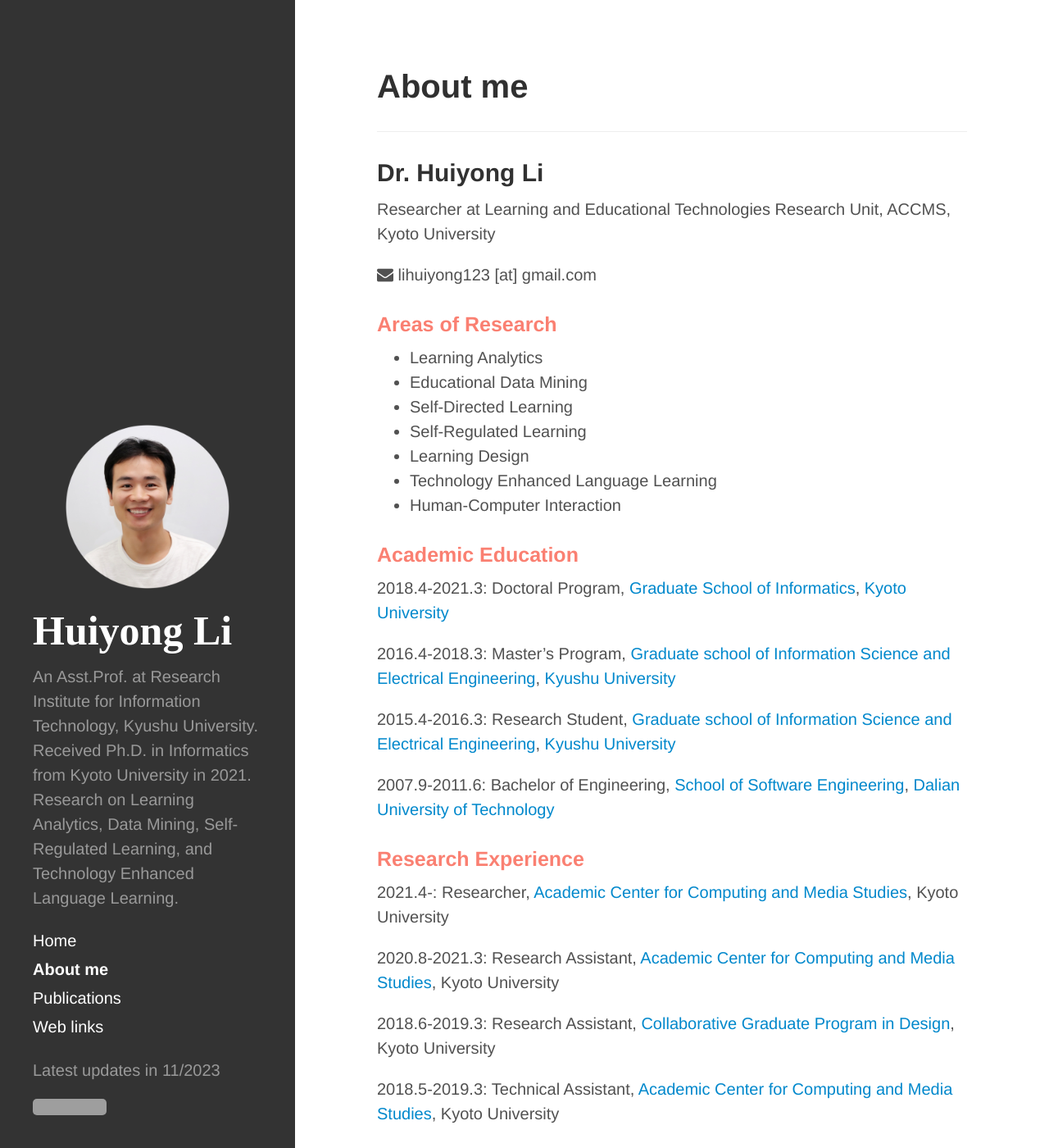
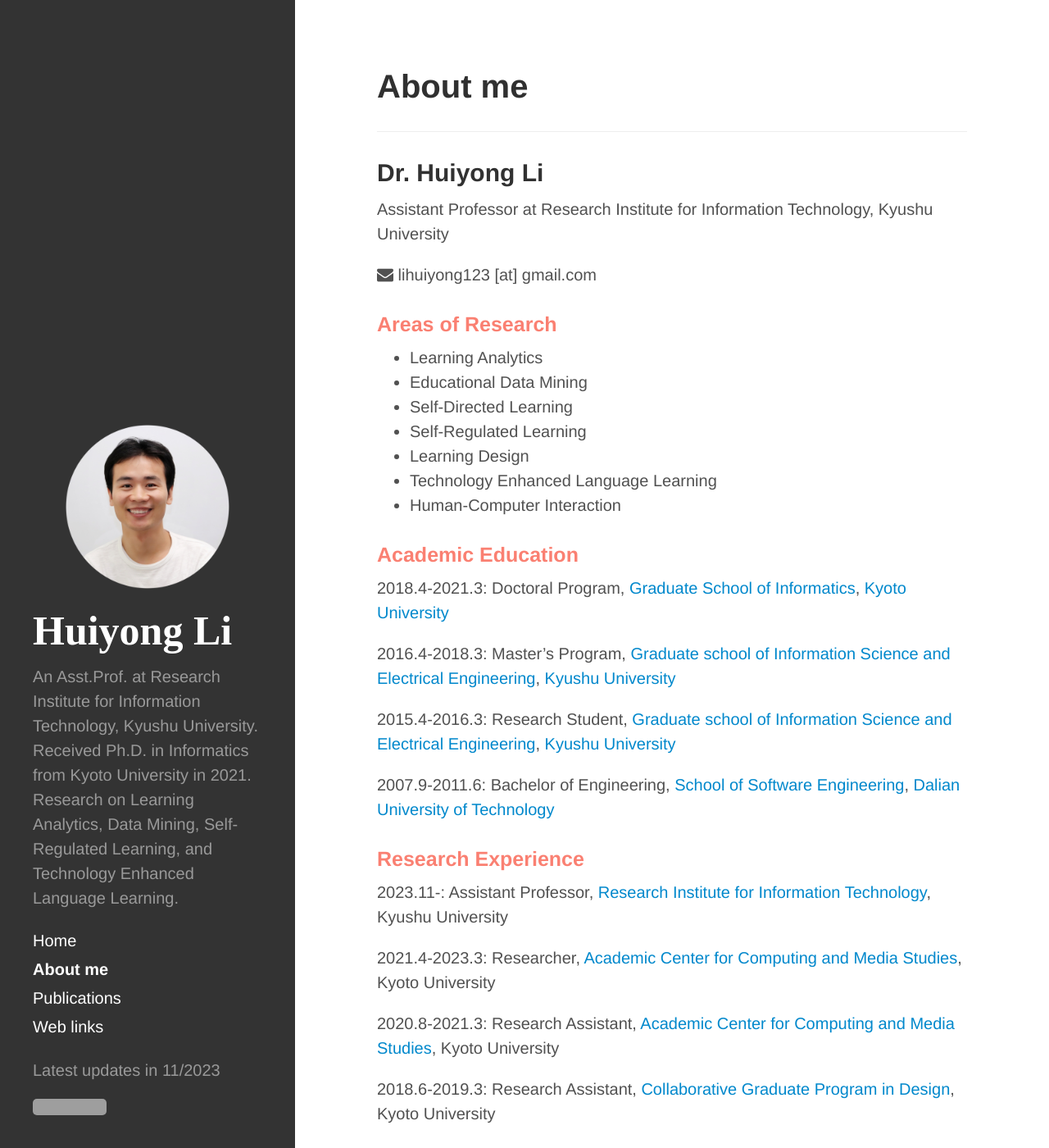
Before and after one commit to li-huiyong/li-huiyong.github.io, a Jekyll site: the page built from about-me.md, in a window 1280 px wide and 1400 px high. Shown: the whole window at 82% size. Built offline with Jekyll 4.4.1, drawn with Linux system fonts in a browser that asks for light colours; nearby versions of some CDN libraries; some web fonts are replaced; some of the changed text lies outside the part shown; grey boxes are pictures that could not be loaded.

Commit message:
add new position

```diff
--- a/about-me.md
+++ b/about-me.md
@@ -10,7 +10,7 @@
 </p>-->
 
 ## Dr. Huiyong Li
-Researcher at Learning and Educational Technologies Research Unit, ACCMS, Kyoto University
+Assistant Professor at Research Institute for Information Technology, Kyushu University
 <!--PhD student, Social Informatics - Kyoto University-->
 
 <i class="fa fa-envelope" aria-hidden="true"></i> lihuiyong123 [at] gmail.com
@@ -34,7 +34,9 @@
 2007.9-2011.6: Bachelor of Engineering, [School of Software Engineering](http://ssdut.dlut.edu.cn/en.htm){:target="_blank"}, [Dalian University of Technology](http://en.dlut.edu.cn/){:target="_blank"}
 
 ### <span style="color: Salmon; ">Research Experience</span>
-2021.4-: Researcher, [Academic Center for Computing and Media Studies](http://www.media.kyoto-u.ac.jp/accms_web/en/){:target="_blank"}, Kyoto University
+2023.11-: Assistant Professor, [Research Institute for Information Technology](https://ri2t.kyushu-u.ac.jp/en/index-e.html){:target="_blank"}, Kyushu University
+
+2021.4-2023.3: Researcher, [Academic Center for Computing and Media Studies](http://www.media.kyoto-u.ac.jp/accms_web/en/){:target="_blank"}, Kyoto University
 
 2020.8-2021.3: Research Assistant, [Academic Center for Computing and Media Studies](http://www.media.kyoto-u.ac.jp/accms_web/en/){:target="_blank"}, Kyoto University
 
@@ -51,9 +53,9 @@
 
 * Co-Chair of APSCE LAEDM SIG 2022-2023, EDE SIG1 2022-2023, Data Challenge@LAK22 workshop, DUT-KU Joint Workshop on LA 2019, APSCE Student Wing 2018
 
-* PC Member of LAK23, GCCCE2023, ICAIE2023, ICCE2022, GCCCE2022
+* PC Member of LAK24, LAK23, ICCE2023, GCCCE2023, ICAIE2023, ICCE2022, GCCCE2022
 
-* Member of [APSCE](https://new.apsce.net/){:target="_blank"} 2017-2022, [SoLAR](https://www.solaresearch.org/){:target="_blank"} 2019-2023
+* Member of [APSCE](https://new.apsce.net/){:target="_blank"} 2017-2023, [SoLAR](https://www.solaresearch.org/){:target="_blank"} 2019-2023
 
 * Reviewer of Educational Technology & Society (SSCI), Humanities & Social Sciences Communications (SSCI), Sustainability (SCI, SSCI), Research and Practice in Technology Enhanced Learning (ESCI)
 
@@ -80,6 +82,6 @@
 
 ### <span style="color: Salmon; ">Hobbies</span>
 * Hiking
-* Nihon Buyo
 * Cooking
 * Badminton
+* Nihon Buyo
```
